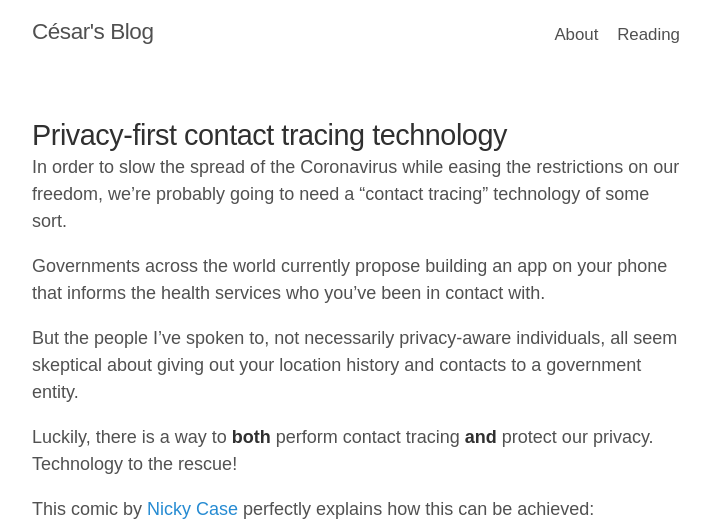
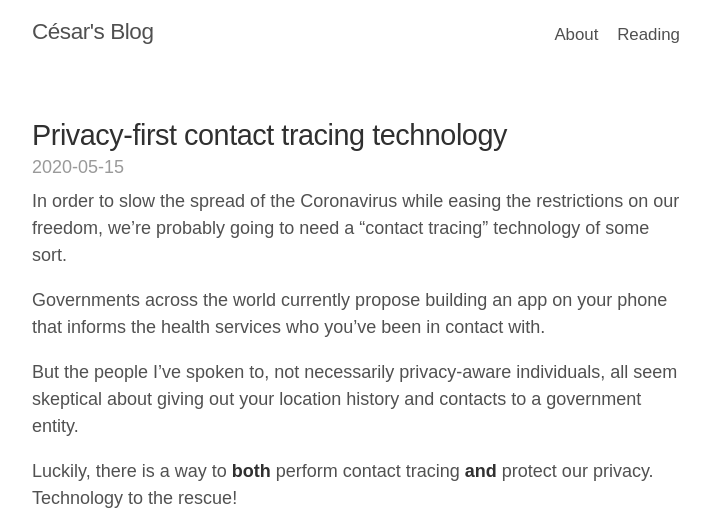
Before and after one commit to cesarferradas/ferrad.as, a Jekyll site: the page built from _posts/2020-05-15-privacy-first-contact-tracing.md, in a window 1280 px wide, cut to the strip 0-521 px from the top of the page. Shown: the whole strip, without its empty margins (284-994 px from the left). Built offline with Jekyll 4.4.1, drawn with Linux system fonts in a browser that asks for light colours; our own code applies the rules of GitHub Pages for plain Markdown files; some of the changed text lies outside the part shown.

Commit message:
fix incorrect variable name

```diff
--- a/_layouts/post.html
+++ b/_layouts/post.html
@@ -4,7 +4,7 @@
 
 <div class="post">
   <h1 class="post-title">{{ page.title }}</h1>
-  <span class="post-date">{{ post.date }}</span>
+  <span class="post-date">{{ page.date | date: '%Y-%m-%d' }}</span>
   {{ content }}
 </div>
 
@@ -17,7 +17,6 @@
         <h3>
           <a href="{{ site.baseurl }}{{ post.url }}">
             {{ post.title }}
-            <small>{{ post.date | date: '%Y-%m-%d' }}</small>
           </a>
         </h3>
       </li>
```
